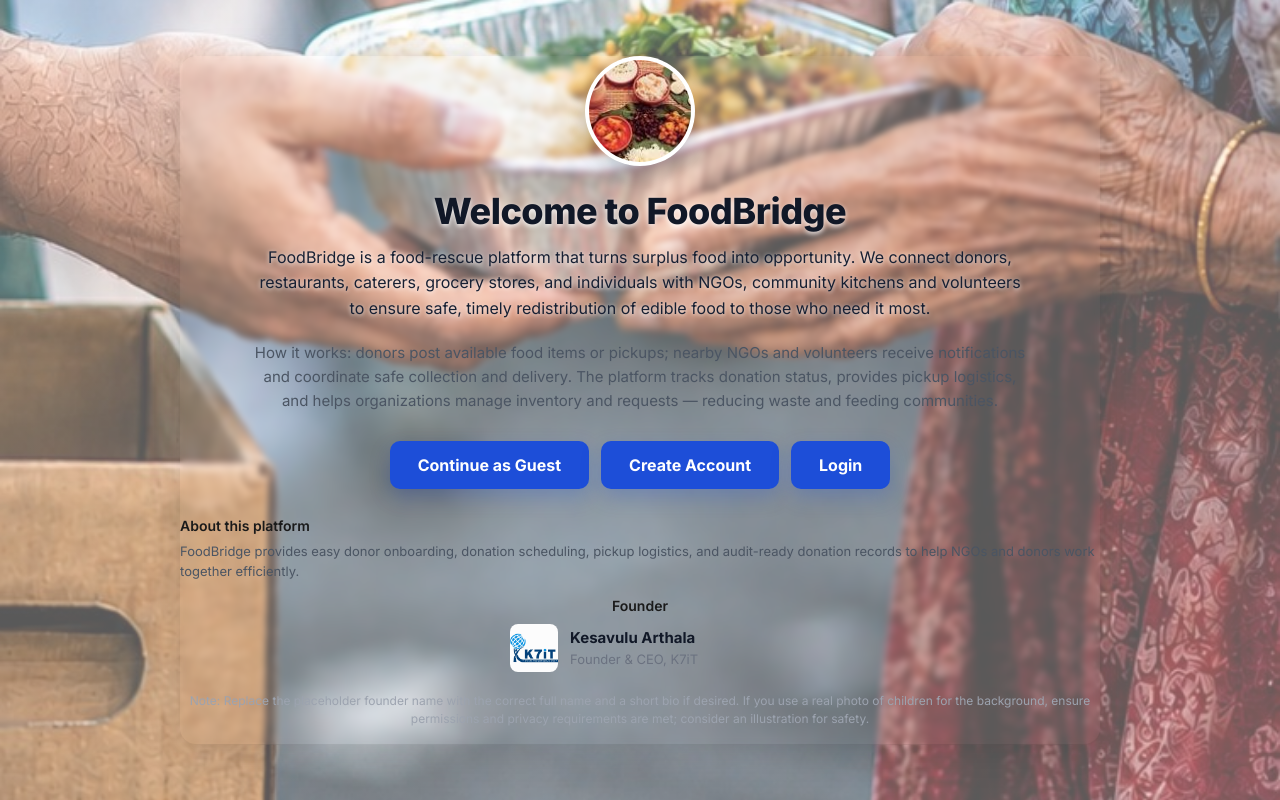
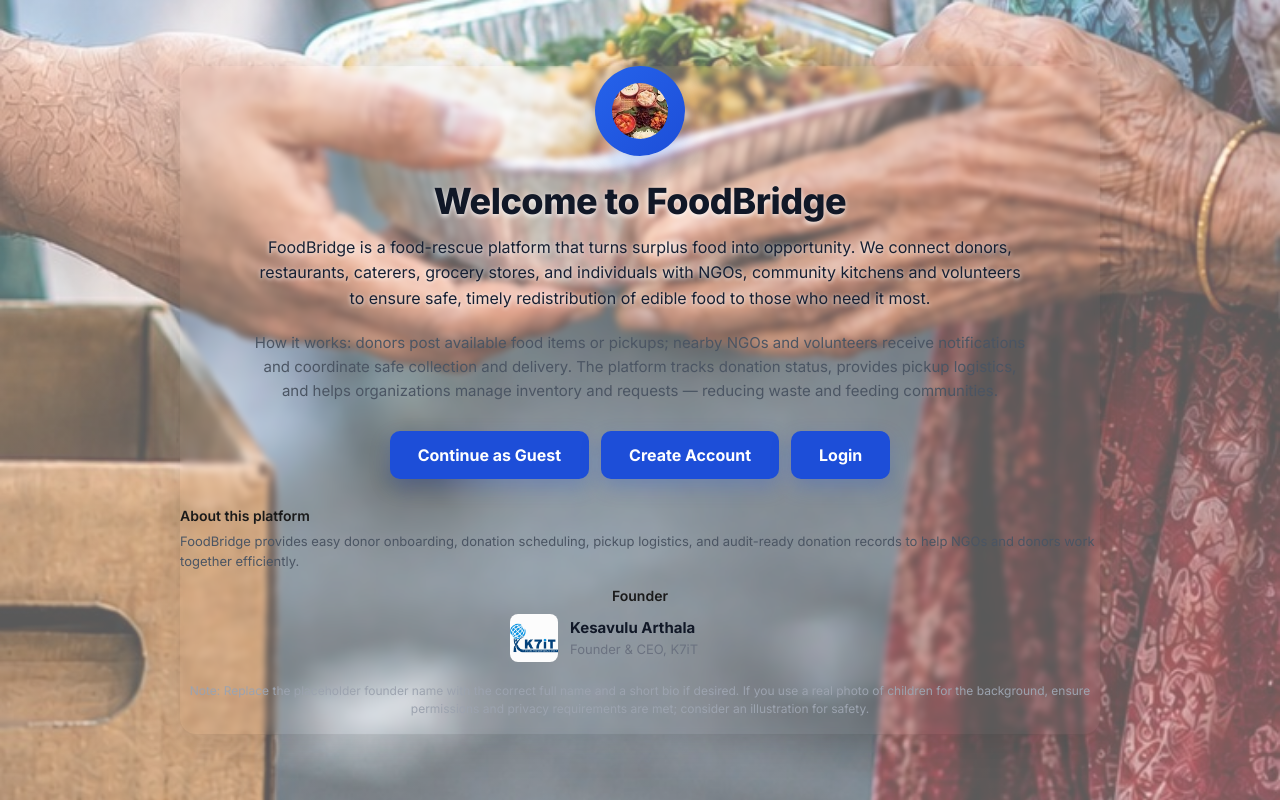
Before and after one commit to likithknp/food-rescue-UI, a React (Vite) app: page / in a window 1280 px wide. Built offline with nearby package versions, Linux system fonts and the light colour scheme.

Commit message:
Changes in welcome page - adding background image

```diff
--- a/src/pages/Welcome.jsx
+++ b/src/pages/Welcome.jsx
@@ -44,23 +44,26 @@ function Welcome() {
             >
                 <div
                     style={{
-                        width: "110px",
-                        height: "110px",
+                        width: "90px",
+                        height: "90px",
                         margin: "0 auto 24px",
                         borderRadius: "50%",
                         overflow: "hidden",
-                        backgroundColor: "#fff",
-                        boxShadow: "0 6px 18px rgba(0,0,0,0.20)",
-                        border: "4px solid rgba(255,255,255,0.95)",
+                        background: "linear-gradient(135deg, #2563EB 0%, #1D4ED8 100%)",
+                        display: "flex",
+                        justifyContent: "center",
+                        alignItems: "center",
+                        boxShadow: "0 8px 24px rgba(37, 99, 235, 0.3)",
                     }}
                 >
                     <img
                         src="/food-donation.jpeg"
                         alt="Food donation"
                         style={{
-                            width: "100%",
-                            height: "100%",
+                            width: 56,
+                            height: 56,
                             objectFit: "cover",
+                            borderRadius: 999,
                         }}
                     />
                 </div>
```
